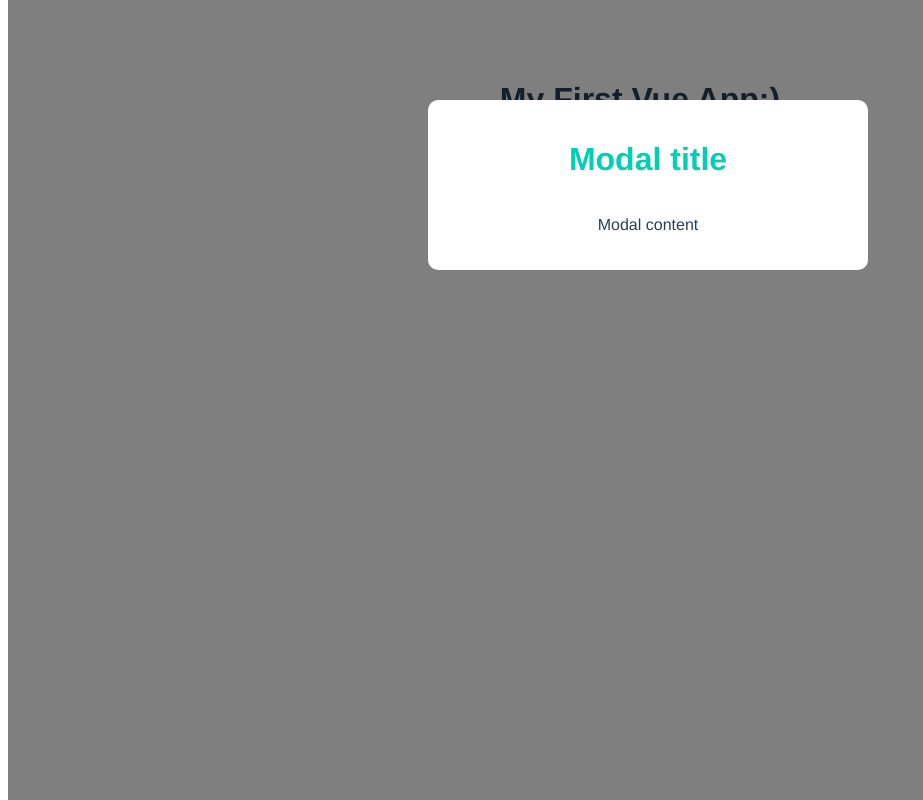
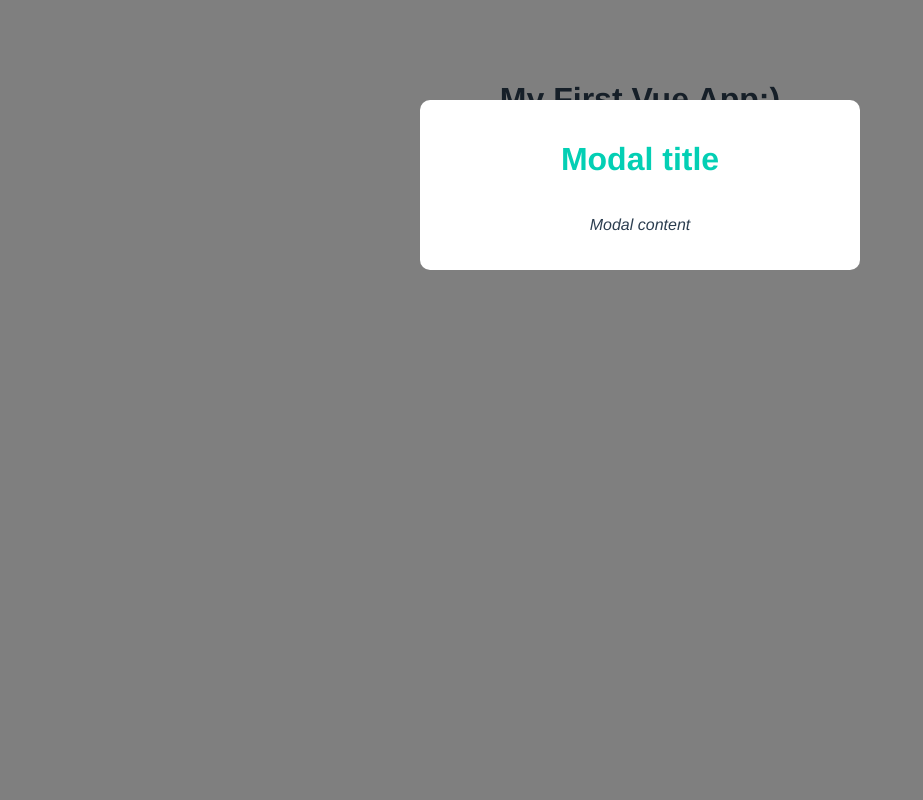
Before and after one commit to Abdvkh/vue, a Vue app: page / in a window 1280 px wide. Shown: the whole page, without its empty margins (0-923 px from the left). Built offline with nearby package versions, Linux system fonts and the light colour scheme.

Commit message:
Scoped & Global CSS

```diff
--- /dev/null
+++ b/src/assets/global.css
@@ -0,0 +1,7 @@
+body {
+    margin: 0;
+}
+
+p {
+    font-style: italic;
+}
--- a/src/components/Modal.vue
+++ b/src/components/Modal.vue
@@ -7,7 +7,7 @@
   </div>
 </template>
 
-<style scoped>
+<style>
   .modal{
     width: 400px;
     padding: 20px;
@@ -22,7 +22,7 @@
     width: 100%;
     height: 100%;
   }
-  h1{
+  .modal h1{
     color: #03cfb4;
     border: none;
     padding: 0;
--- a/src/main.js
+++ b/src/main.js
@@ -1,4 +1,5 @@
 import { createApp } from 'vue'
 import App from './App.vue'
+import './assets/global.css'
 
 createApp(App).mount('#app')
```
